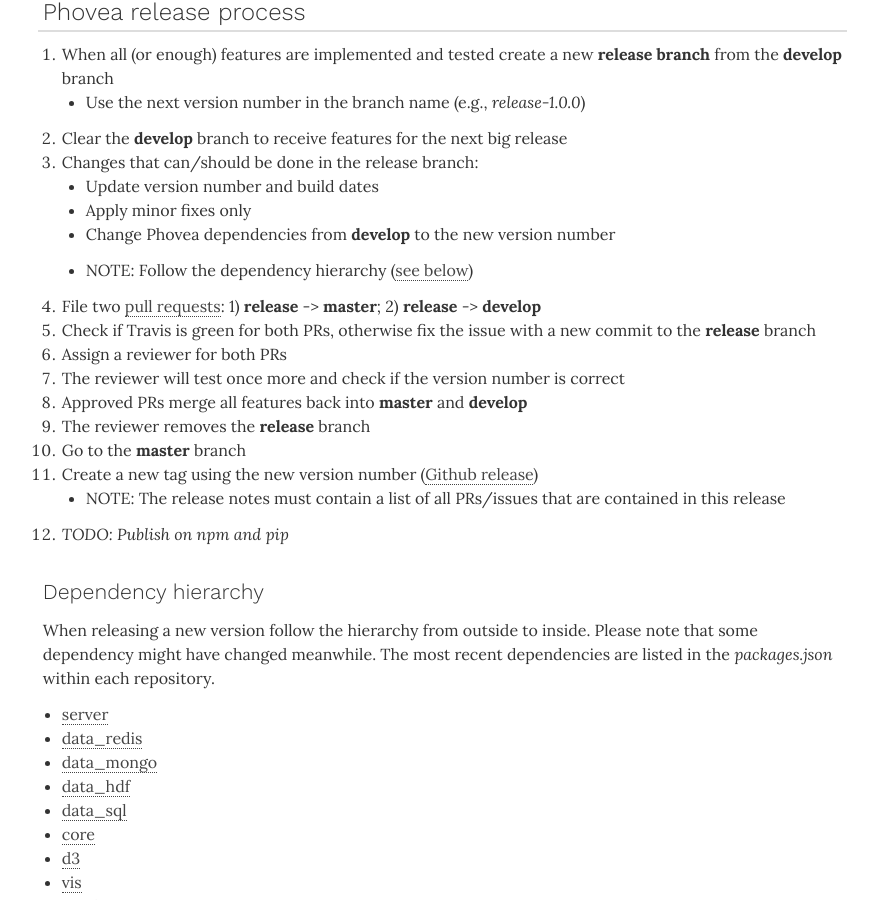
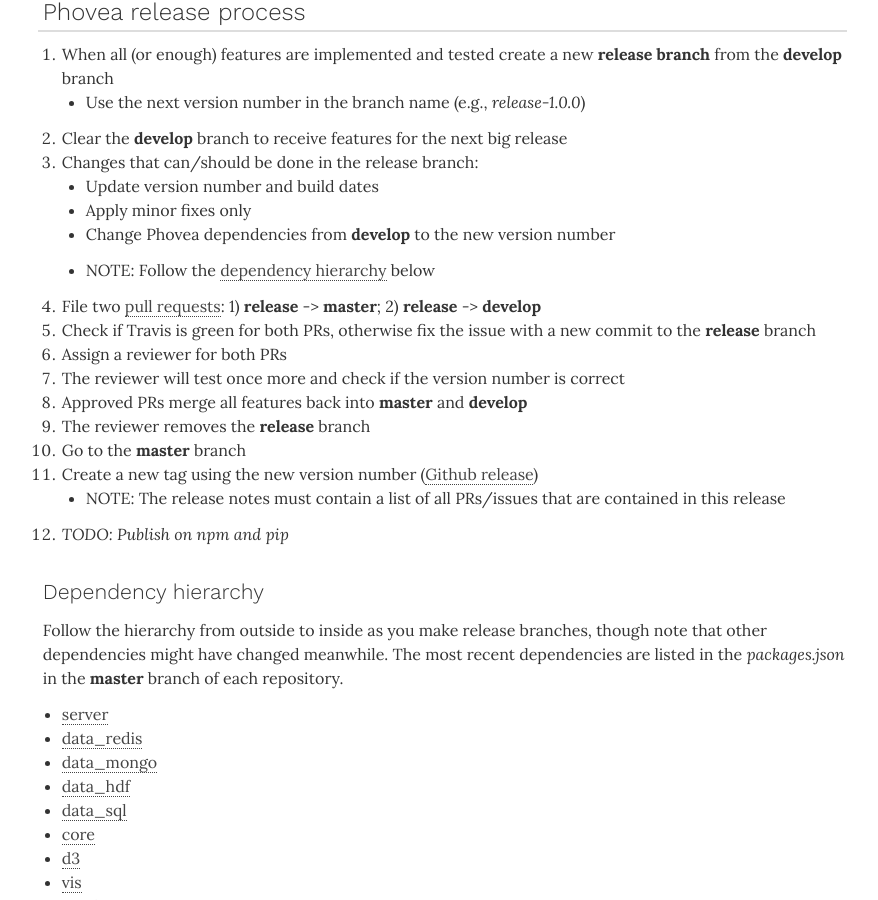
Before and after one commit to phovea/phovea.github.io, a Jekyll site: the page built from contributors/development_process.md, in a window 1280 px wide and 900 px high, scrolled down 1319 px. Shown: the whole window, without its empty margins (311-1189 px from the left). Built offline with Jekyll 4.4.1, drawn with Linux system fonts in a browser that asks for light colours; nearby versions of some CDN libraries; some web fonts are replaced; some of the changed text lies outside the part shown.

Commit message:
Small wording changes

```diff
--- a/contributors/development_process.md
+++ b/contributors/development_process.md
@@ -5,7 +5,9 @@ order: 2
 ---
 
 
-First part we explain how all Phovea repositories are structured. Then how to contribute new features and bugfixes to Phovea repositories and finally how to proceed when creating a new release.
+First we explain how all Phovea repositories are structured,
+then we describe how to contribute new features and bugfixes,
+and conclude by listing the steps to create a new release.
 
 ## Phovea repository structure
 
@@ -58,7 +60,7 @@ In summary:
   * Update version number and build dates
   * Apply minor fixes only
   * Change Phovea dependencies from **develop** to the new version number
-    * NOTE: Follow the dependency hierarchy ([see below](#dependency-hierarchy))
+    * NOTE: Follow the [dependency hierarchy](#dependency-hierarchy) below
 1. File two [pull requests](https://blog.alphasmanifesto.com/2016/07/11/how-to-create-a-good-pull-request/): 1) **release** -> **master**; 2) **release** -> **develop**
 1. Check if Travis is green for both PRs, otherwise fix the issue with a new commit to the **release** branch
 1. Assign a reviewer for both PRs
@@ -72,7 +74,9 @@ In summary:
 
 ### Dependency hierarchy
 
-When releasing a new version follow the hierarchy from outside to inside. Please note that some dependency might have changed meanwhile. The most recent dependencies are listed in the *packages.json* within each repository.
+Follow the hierarchy from outside to inside as you make release branches,
+though note that other dependencies might have changed meanwhile.
+The most recent dependencies are listed in the *packages.json* in the **master** branch of each repository.
 
 * [server](https://github.com/phovea/phovea_server)
  * [data_redis](https://github.com/phovea/phovea_data_redis)
```
